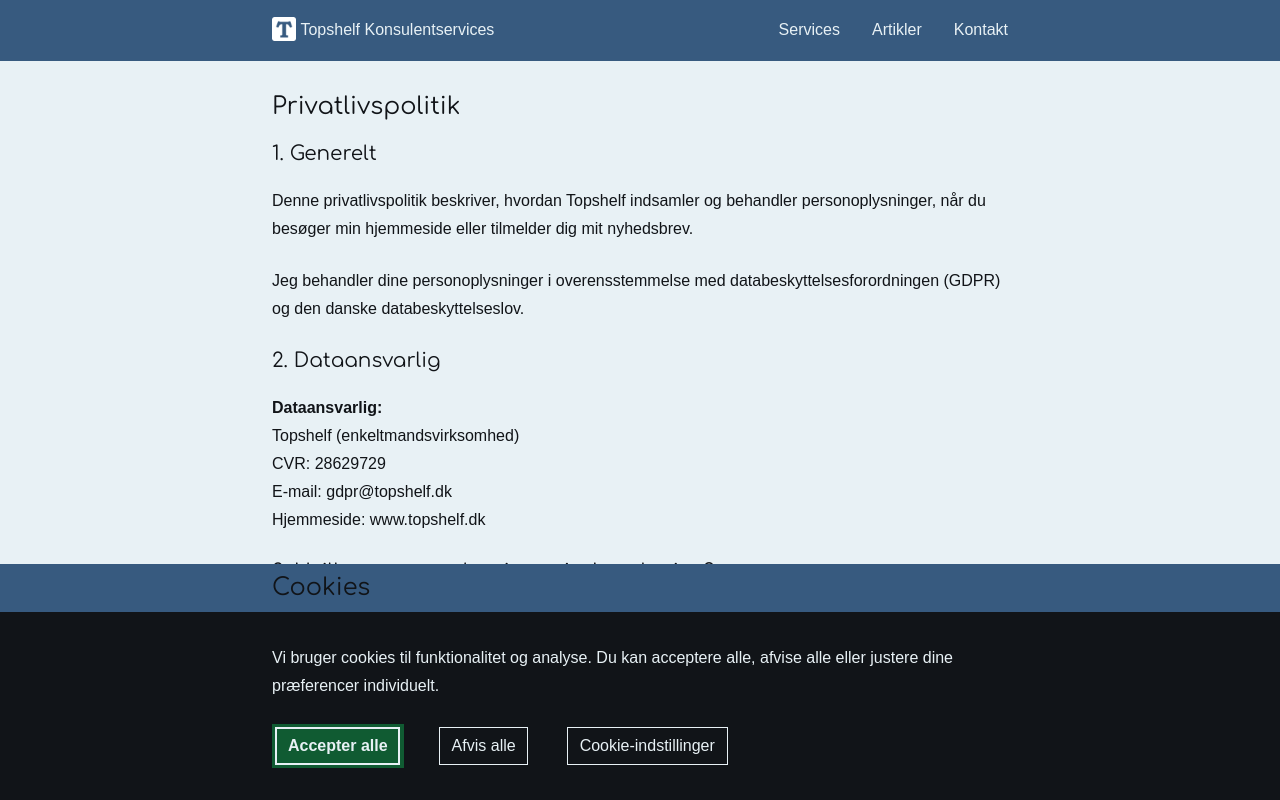
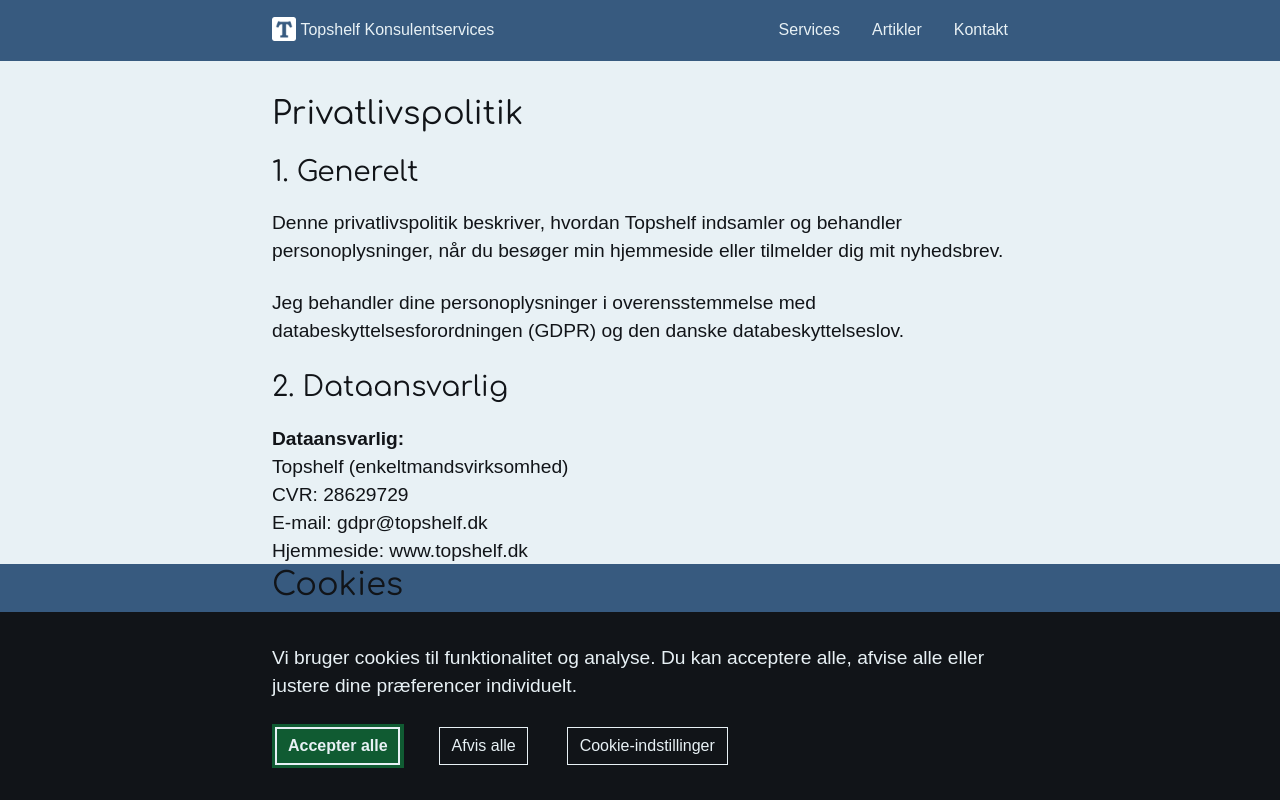
Before and after one commit to topshelfweb/topshelfdk, a Next.js app: page /privatliv in a window 1280 px wide. Shown: the top 800 px of the page. Built offline with nearby package versions, Linux system fonts and the light colour scheme; no server answers.

Commit message:
fix: increase overall font size for legibility

```diff
--- a/app/globals.css
+++ b/app/globals.css
@@ -17,6 +17,7 @@
   --color-snowwhite: var(--SnowWhite);
   --color-nordicink: var(--NordicInk);
   --color-pinegreen: var(--PineGreen);
+  --text-sm: 1rem;
 }
 
 @theme inline {
@@ -51,26 +52,33 @@ h5,
 h5 {
   font-family: var(--font-comfortaa) !important;
   margin-bottom: 1.2rem;
+  line-height: 130%;
 }
 
 h1 {
+  font-size: 2.25rem;
+}
+
+h2 {
+  font-size: 2rem;
+}
+
+h3 {
   font-size: 1.75rem;
 }
 
-h2 {
-  font-size: 1.5rem;
-}
-
-h3 {
-  font-size: 1.25rem;
-}
-
 p {
+  font-size: 1.2rem;
   margin-bottom: 1.5rem;
 }
 
 #blogPost ul {
   list-style: disc !important;
+  font-size: 1.2rem;
   margin: 1rem;
   margin-left: 2rem;
 }
+
+#blogPost li {
+  font-size: inherit;
+}
```
